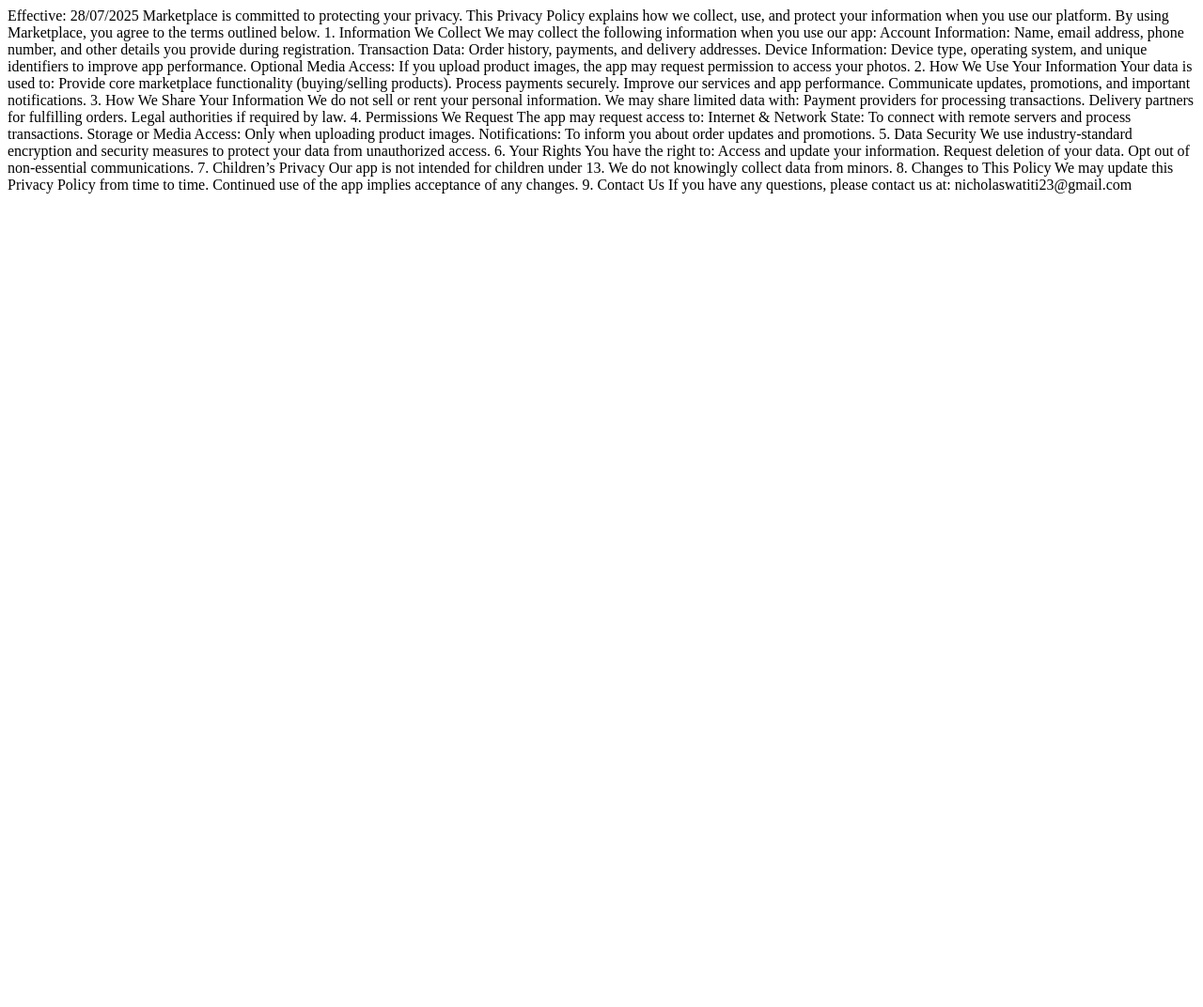
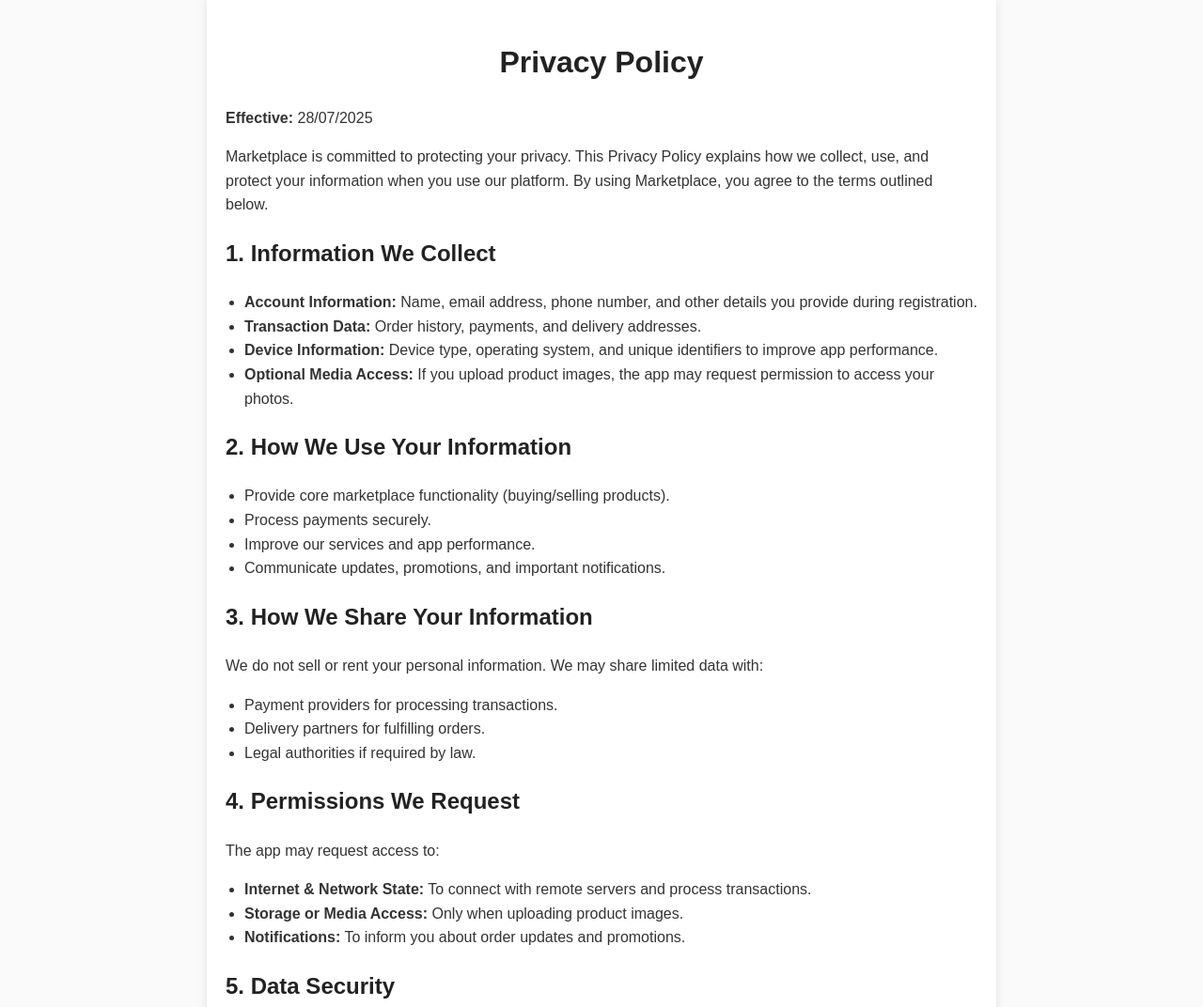
Before and after one commit to GoatedNicholas24/marketplace-privacy-policy, a plain HTML site: page index.html in a window 1280 px wide. Shown: the top 1072 px of the page at 94% size. Before the commit the page ends 800 px from the top, so only its background shows below. Drawn offline with Linux system fonts and the light colour scheme.

Commit message:
Update index.html

```diff
--- a/index.html
+++ b/index.html
@@ -1,81 +1,109 @@
 <!DOCTYPE html>
+<html lang="en">
+<head>
+  <meta charset="UTF-8">
+  <meta name="viewport" content="width=device-width, initial-scale=1.0">
+  <title>Privacy Policy - Marketplace</title>
+  <style>
+    body {
+      font-family: Arial, sans-serif;
+      line-height: 1.6;
+      margin: 0;
+      padding: 0;
+      background: #fafafa;
+      color: #333;
+    }
+    .container {
+      max-width: 800px;
+      margin: auto;
+      padding: 20px;
+      background: #fff;
+      box-shadow: 0 0 10px rgba(0,0,0,0.1);
+    }
+    h1, h2 {
+      color: #222;
+    }
+    h1 {
+      text-align: center;
+      margin-bottom: 20px;
+    }
+    ul {
+      padding-left: 20px;
+    }
+    p {
+      margin-bottom: 10px;
+    }
+    .contact {
+      background: #f5f5f5;
+      padding: 10px;
+      border-left: 4px solid #007bff;
+    }
+    @media (max-width: 600px) {
+      body {
+        font-size: 14px;
+      }
+      .container {
+        padding: 15px;
+      }
+    }
+  </style>
+</head>
+<body>
+  <div class="container">
+    <h1>Privacy Policy</h1>
+    <p><strong>Effective:</strong> 28/07/2025</p>
+    <p>Marketplace is committed to protecting your privacy. This Privacy Policy explains how we collect, use, and protect your information when you use our platform. By using Marketplace, you agree to the terms outlined below.</p>
 
-<html>
-<head>
+    <h2>1. Information We Collect</h2>
+    <ul>
+      <li><strong>Account Information:</strong> Name, email address, phone number, and other details you provide during registration.</li>
+      <li><strong>Transaction Data:</strong> Order history, payments, and delivery addresses.</li>
+      <li><strong>Device Information:</strong> Device type, operating system, and unique identifiers to improve app performance.</li>
+      <li><strong>Optional Media Access:</strong> If you upload product images, the app may request permission to access your photos.</li>
+    </ul>
 
-</head>
-  <body>
+    <h2>2. How We Use Your Information</h2>
+    <ul>
+      <li>Provide core marketplace functionality (buying/selling products).</li>
+      <li>Process payments securely.</li>
+      <li>Improve our services and app performance.</li>
+      <li>Communicate updates, promotions, and important notifications.</li>
+    </ul>
 
-Effective: 28/07/2025
+    <h2>3. How We Share Your Information</h2>
+    <p>We do not sell or rent your personal information. We may share limited data with:</p>
+    <ul>
+      <li>Payment providers for processing transactions.</li>
+      <li>Delivery partners for fulfilling orders.</li>
+      <li>Legal authorities if required by law.</li>
+    </ul>
 
-Marketplace is committed to protecting your privacy. This Privacy Policy explains how we collect, use, and protect your information when you use our platform. By using Marketplace, you agree to the terms outlined below.
-1. Information We Collect
+    <h2>4. Permissions We Request</h2>
+    <p>The app may request access to:</p>
+    <ul>
+      <li><strong>Internet & Network State:</strong> To connect with remote servers and process transactions.</li>
+      <li><strong>Storage or Media Access:</strong> Only when uploading product images.</li>
+      <li><strong>Notifications:</strong> To inform you about order updates and promotions.</li>
+    </ul>
 
-We may collect the following information when you use our app:
+    <h2>5. Data Security</h2>
+    <p>We use industry-standard encryption and security measures to protect your data from unauthorized access.</p>
 
-    Account Information: Name, email address, phone number, and other details you provide during registration.
+    <h2>6. Your Rights</h2>
+    <ul>
+      <li>Access and update your information.</li>
+      <li>Request deletion of your data.</li>
+      <li>Opt out of non-essential communications.</li>
+    </ul>
 
-    Transaction Data: Order history, payments, and delivery addresses.
+    <h2>7. Children’s Privacy</h2>
+    <p>Our app is not intended for children under 13. We do not knowingly collect data from minors.</p>
 
-    Device Information: Device type, operating system, and unique identifiers to improve app performance.
+    <h2>8. Changes to This Policy</h2>
+    <p>We may update this Privacy Policy from time to time. Continued use of the app implies acceptance of any changes.</p>
 
-    Optional Media Access: If you upload product images, the app may request permission to access your photos.
-
-2. How We Use Your Information
-
-Your data is used to:
-
-    Provide core marketplace functionality (buying/selling products).
-
-    Process payments securely.
-
-    Improve our services and app performance.
-
-    Communicate updates, promotions, and important notifications.
-
-3. How We Share Your Information
-
-We do not sell or rent your personal information. We may share limited data with:
-
-    Payment providers for processing transactions.
-
-    Delivery partners for fulfilling orders.
-
-    Legal authorities if required by law.
-
-4. Permissions We Request
-
-The app may request access to:
-
-    Internet & Network State: To connect with remote servers and process transactions.
-
-    Storage or Media Access: Only when uploading product images.
-
-    Notifications: To inform you about order updates and promotions.
-
-5. Data Security
-
-We use industry-standard encryption and security measures to protect your data from unauthorized access.
-6. Your Rights
-
-You have the right to:
-
-    Access and update your information.
-
-    Request deletion of your data.
-
-    Opt out of non-essential communications.
-
-7. Children’s Privacy
-
-Our app is not intended for children under 13. We do not knowingly collect data from minors.
-8. Changes to This Policy
-
-We may update this Privacy Policy from time to time. Continued use of the app implies acceptance of any changes.
-9. Contact Us
-
-If you have any questions, please contact us at:
- nicholaswatiti23@gmail.com
-
-  </body>
+    <h2>9. Contact Us</h2>
+    <p class="contact">If you have any questions, please contact us at: <strong>nicholaswatiti23@gmail.com</strong></p>
+  </div>
+</body>
 </html>
```
